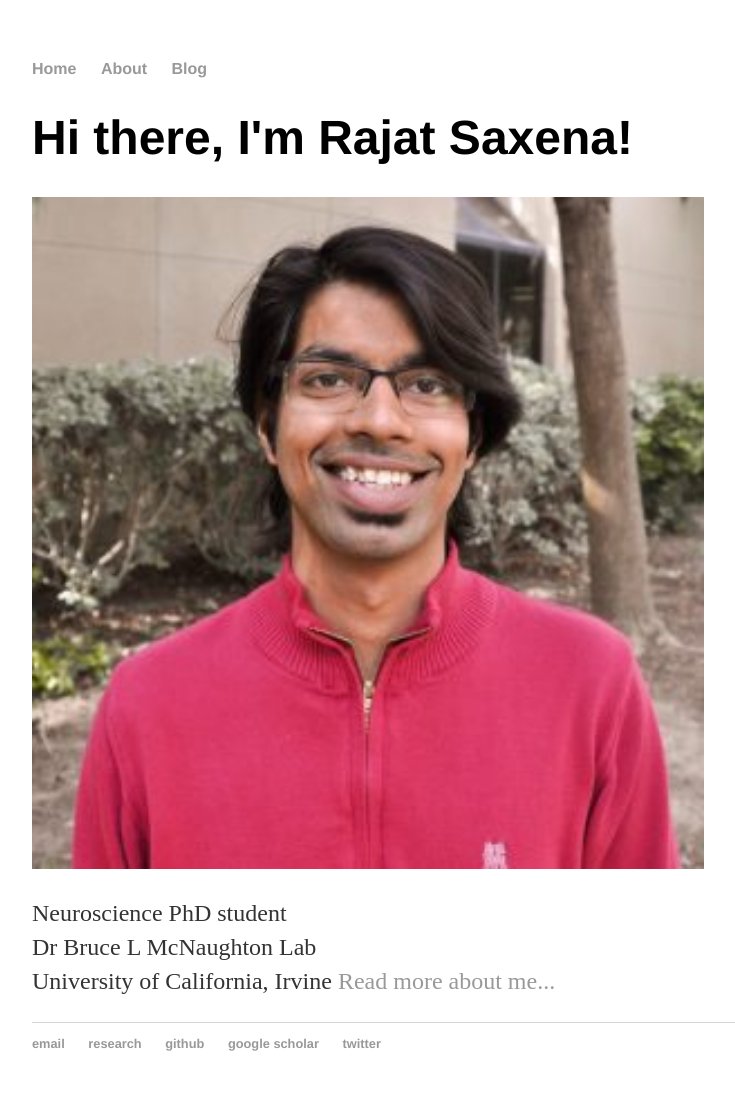
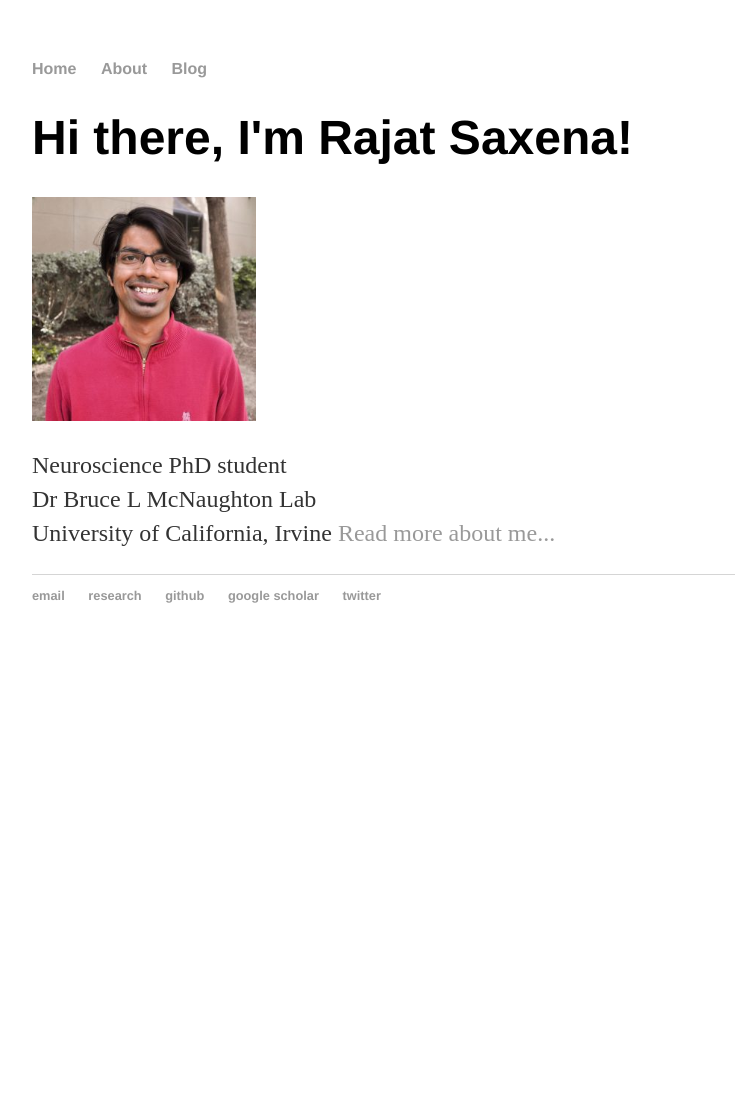
Before and after one commit to rajatsaxena/rajatsaxena.github.io, a Jekyll site: the page built from index.html, in a window 1280 px wide. Shown: the whole page, without its empty margins (160-895 px from the left). Built offline with Jekyll 4.4.1, drawn with Linux system fonts in a browser that asks for light colours; after the commit the page ends 900 px from its top, so only the background shows below that.

Commit message:
Update index.html

```diff
--- a/index.html
+++ b/index.html
@@ -5,7 +5,7 @@ title: Rajat Saxena
 <div class="blurb">
 	<h1>Hi there, I'm Rajat Saxena!</h1>
 	<div class="about image">
-		<img src="https://rajatsaxena.github.io//images//SaxenaR.jpg" width="75%" height="75%">
+		<img src="https://rajatsaxena.github.io//images//SaxenaR.jpg" width="25%" height="25%">
 	</div>
 	<div class="about text">
 	<p> Neuroscience PhD student <br/> Dr Bruce L McNaughton Lab <br/> University of California, Irvine <a href="/about">Read more about me...</a></p>
```
